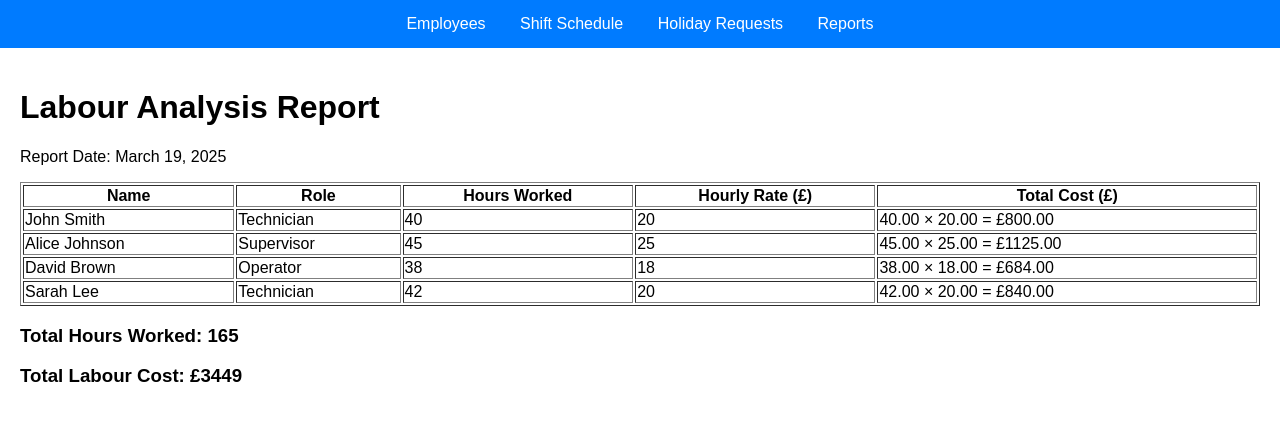
After one commit to Deepeshpatel11/Labor-Tool, a Django app: page /reports/labour-analysis/ in a window 1280 px wide. The commit adds this page. Shown: the top 421 px of the page. Run offline with Django 5.2, Linux system fonts and the light colour scheme.

Commit message:
Fixed labour cost calculation in report

```diff
--- a/labour_management/reports/templates/reports/index.html
+++ b/labour_management/reports/templates/reports/index.html
@@ -3,6 +3,6 @@
 {% block title %}Reports{% endblock %}
 
 {% block content %}
-    <h1>Labour Analysis Reports</h1>
-    <p>This is the reporting section.</p>
+    <h1>Reports Dashboard</h1>
+    <a href="{% url 'labour_report' %}"><button>View Labour Analysis Report</button></a>
 {% endblock %}
--- /dev/null
+++ b/labour_management/reports/templates/reports/labour_report.html
@@ -0,0 +1,36 @@
+{% extends "labour_management/base.html" %}
+
+{% block title %}Labour Analysis Report{% endblock %}
+
+{% block content %}
+    <h1>Labour Analysis Report</h1>
+    <p>Report Date: {{ report_date }}</p>
+
+    <table border="1" width="100%">
+        <thead>
+            <tr>
+                <th>Name</th>
+                <th>Role</th>
+                <th>Hours Worked</th>
+                <th>Hourly Rate (£)</th>
+                <th>Total Cost (£)</th>
+            </tr>
+        </thead>
+        <tbody>
+            {% for emp in labour_data %}
+                <tr>
+                    <td>{{ emp.name }}</td>
+                    <td>{{ emp.role }}</td>
+                    <td>{{ emp.hours }}</td>
+                    <td>{{ emp.hourly_rate }}</td>
+                    <td>{{ emp.hours|floatformat:2 }} × {{ emp.hourly_rate|floatformat:2 }} = £{{ emp.total_cost|floatformat:2 }}</td>
+                </tr>
+            {% empty %}
+                <tr><td colspan="5">No data available.</td></tr>
+            {% endfor %}
+        </tbody>
+    </table>
+
+    <h3>Total Hours Worked: {{ total_hours }}</h3>
+    <h3>Total Labour Cost: £{{ total_cost }}</h3>
+{% endblock %}
--- a/labour_management/reports/urls.py
+++ b/labour_management/reports/urls.py
@@ -3,4 +3,5 @@ from . import views
 
 urlpatterns = [
     path("", views.index, name="reports_index"),
+    path("labour-analysis/", views.labour_report, name="labour_report"),
 ]
--- a/labour_management/reports/views.py
+++ b/labour_management/reports/views.py
@@ -1,4 +1,28 @@
 from django.shortcuts import render
+from datetime import date
+
+# Sample labour data (Replace with actual database queries later)
+labour_data = [
+    {"name": "John Smith", "role": "Technician", "hours": 40, "hourly_rate": 20},
+    {"name": "Alice Johnson", "role": "Supervisor", "hours": 45, "hourly_rate": 25},
+    {"name": "David Brown", "role": "Operator", "hours": 38, "hourly_rate": 18},
+    {"name": "Sarah Lee", "role": "Technician", "hours": 42, "hourly_rate": 20},
+]
+
+# Precompute total cost per employee
+for emp in labour_data:
+    emp["total_cost"] = emp["hours"] * emp["hourly_rate"]
 
 def index(request):
     return render(request, "reports/index.html")
+
+def labour_report(request):
+    total_hours = sum(emp["hours"] for emp in labour_data)
+    total_cost = sum(emp["total_cost"] for emp in labour_data)
+
+    return render(request, "reports/labour_report.html", {
+        "labour_data": labour_data,
+        "total_hours": total_hours,
+        "total_cost": total_cost,
+        "report_date": date.today()
+    })
```
